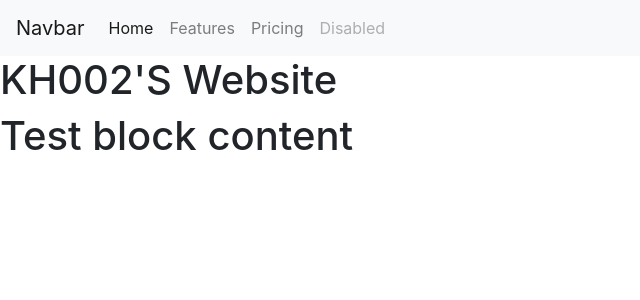
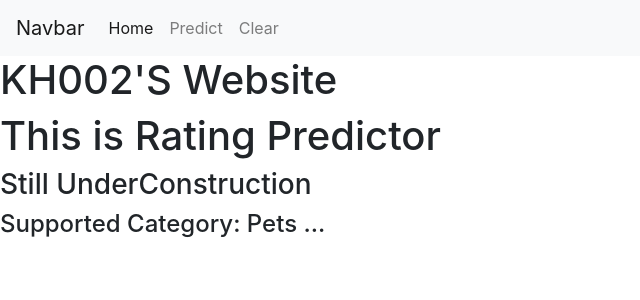
Before and after one commit to KnightHarute/review_predictor, a Flask app: page / in a window 1280 px wide. Shown: the top 300 px of the page, without its empty margins (0-640 px from the left). Run offline with Flask 2, Linux system fonts and the light colour scheme; some libraries are stand-ins or nearby versions.

Commit message:
Add files via upload

```diff
--- a/templates/base.html
+++ b/templates/base.html
@@ -15,16 +15,13 @@
 		  <div class="collapse navbar-collapse" id="navbarNav">
 		    <ul class="navbar-nav">
 		      <li class="nav-item active">
-            <a class="nav-link" href="#">Home <span class="sr-only">(current)</span></a>
+		        <a class="nav-link" href="/">Home <span class="sr-only">(current)</span></a>
 		      </li>
 		      <li class="nav-item">
-            <a class="nav-link" href="#">Features</a>
+		        <a class="nav-link" href="/login">Predict</a>
 		      </li>
 		      <li class="nav-item">
-            <a class="nav-link" href="#">Pricing</a>
-          </li>
-          <li class="nav-item">
-            <a class="nav-link disabled" href="#" tabindex="-1" aria-disabled="true">Disabled</a>
+		        <a class="nav-link" href="/logout">Clear</a>
 		      </li>
 		    </ul>
 		  </div>
@@ -34,8 +31,8 @@
     {% block content %}
     {% endblock %}
 
-<script src="https://code.jquery.com/jquery-3.5.1.slim.min.js" integrity="sha384-DfXdz2htPH0lsSSs5nCTpuj/zy4C+OGpamoFVy38MVBnE+IbbVYUew+OrCXaRkfj" crossorigin="anonymous"></script>
-<script src="https://cdn.jsdelivr.net/npm/bootstrap@4.5.3/dist/js/bootstrap.bundle.min.js" integrity="sha384-ho+j7jyWK8fNQe+A12Hb8AhRq26LrZ/JpcUGGOn+Y7RsweNrtN/tE3MoK7ZeZDyx" crossorigin="anonymous"></script>
-
+        <script src="https://code.jquery.com/jquery-3.3.1.slim.min.js" integrity="sha384-q8i/X+965DzO0rT7abK41JStQIAqVgRVzpbzo5smXKp4YfRvH+8abtTE1Pi6jizo" crossorigin="anonymous"></script>
+		<script src="https://cdnjs.cloudflare.com/ajax/libs/popper.js/1.14.7/umd/popper.min.js" integrity="sha384-UO2eT0CpHqdSJQ6hJty5KVphtPhzWj9WO1clHTMGa3JDZwrnQq4sF86dIHNDz0W1" crossorigin="anonymous"></script>
+		<script src="https://stackpath.bootstrapcdn.com/bootstrap/4.3.1/js/bootstrap.min.js" integrity="sha384-JjSmVgyd0p3pXB1rRibZUAYoIIy6OrQ6VrjIEaFf/nJGzIxFDsf4x0xIM+B07jRM" crossorigin="anonymous"></script>
 </body>
 </html>
--- a/templates/index.html
+++ b/templates/index.html
@@ -1,7 +1,9 @@
 {% extends "base.html" %}
 {% block title %}Home Page{% endblock %}
 {% block content %}
-<h1>Test block content</h1>
+<h1>This is Rating Predictor</h1>
+    <h3>Still UnderConstruction
+    <h4>Supported Category: Pets ...</h4>
 {% endblock %}
 
 <!--<!DOCTYPE html>-->
```
Also changed, not shown: templates/login.html (+8 -1 lines), templates/review.html (added, +14 -0 lines). Lines whose indentation alone changed are shown as unchanged.
